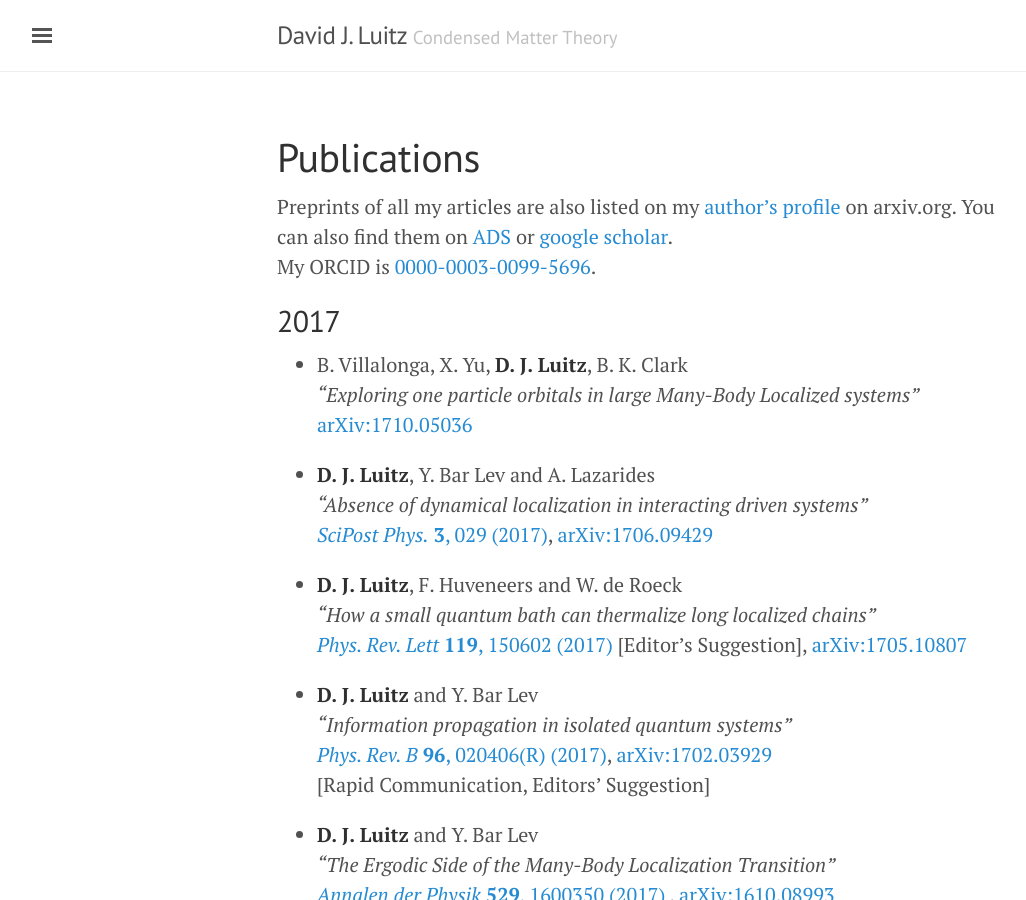
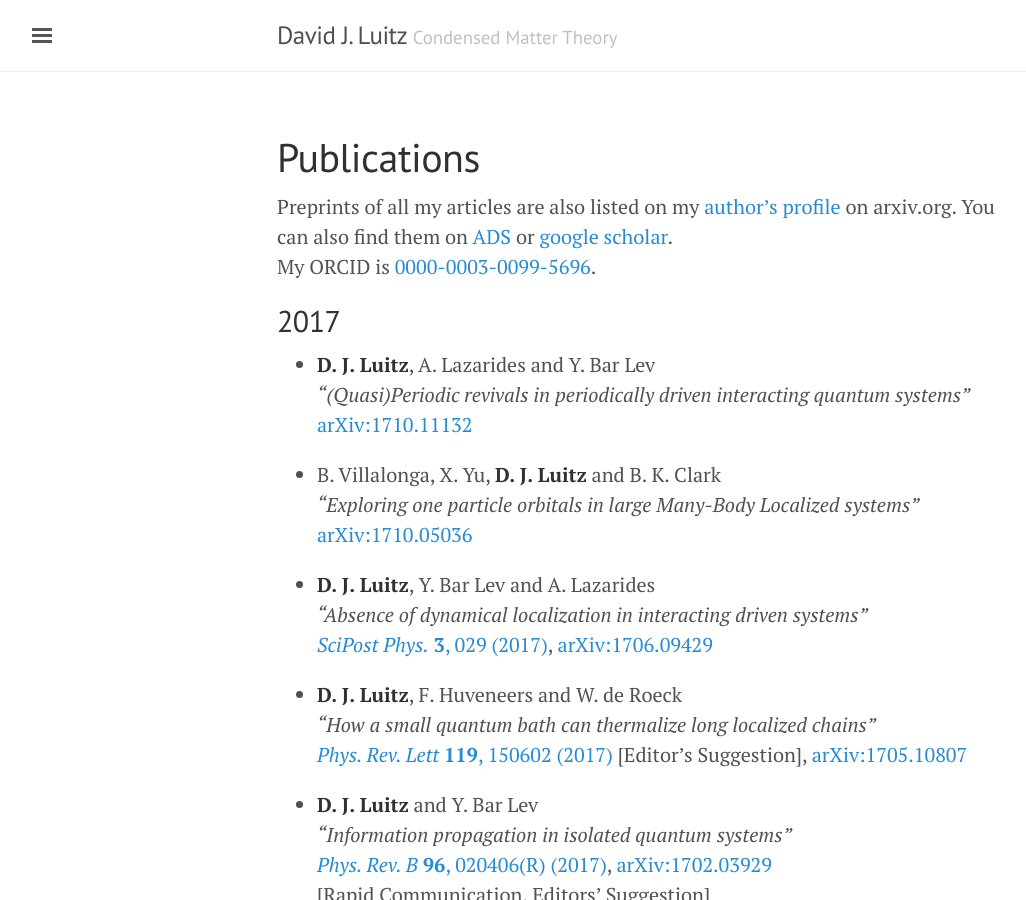
Before and after one commit to dluitz/dluitz.github.io, a Jekyll site: the page built from publications.md, in a window 1280 px wide and 900 px high. Shown: the whole window, without its empty margins (3-1029 px from the left). Built offline with Jekyll 4.4.1, drawn with Linux system fonts in a browser that asks for light colours.

Commit message:
[publist]

```diff
--- a/publications.md
+++ b/publications.md
@@ -9,7 +9,11 @@ My ORCID is [0000-0003-0099-5696](https://orcid.org/0000-0003-0099-5696).
 2017
 ----
 
-+ B. Villalonga, X. Yu, **D. J. Luitz**, B. K. Clark
++ **D. J. Luitz**, A. Lazarides and Y. Bar Lev
+*"(Quasi)Periodic revivals in periodically driven interacting quantum systems"*
+[arXiv:1710.11132](https://arxiv.org/abs/1710.11132)
+
++ B. Villalonga, X. Yu, **D. J. Luitz** and B. K. Clark
 *"Exploring one particle orbitals in large Many-Body Localized systems"*
 [arXiv:1710.05036](https://arxiv.org/abs/1710.05036)
 
```
